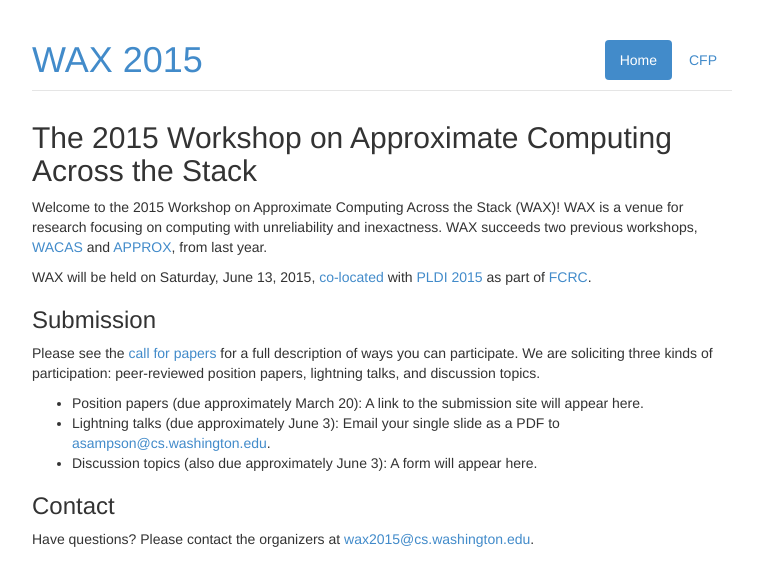
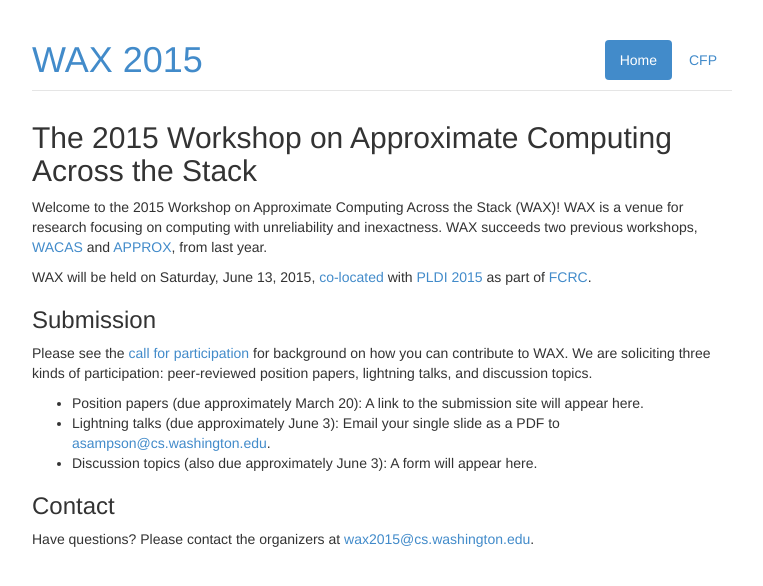
Before and after one commit to uwsampa/sampa-public, a Jekyll site: the page built from wax2015/index.md, in a window 1280 px wide. Shown: the top 586 px of the page, without its empty margins (258-1021 px from the left). Built offline with Jekyll 4.4.1, drawn with Linux system fonts in a browser that asks for light colours; Markdown is read by kramdown in place of the engine named in the settings.

Commit message:
CFP -> CFP

```diff
--- a/wax2015/index.md
+++ b/wax2015/index.md
@@ -15,7 +15,7 @@ WAX will be held on Saturday, June 13, 2015, [co-located][pldiwks] with [PLDI 20
 
 ### Submission
 
-Please see the [call for papers][cfp] for a full description of ways you can participate. We are soliciting three kinds of participation: peer-reviewed position papers, lightning talks, and discussion topics.
+Please see the [call for participation][cfp] for background on how you can contribute to WAX. We are soliciting three kinds of participation: peer-reviewed position papers, lightning talks, and discussion topics.
 
 * Position papers (due approximately March 20): A link to the submission site will appear here.
 * Lightning talks (due approximately June 3): Email your single slide as a PDF to [asampson@cs.washington.edu](mailto:asampson@cs.washington.edu).
```
